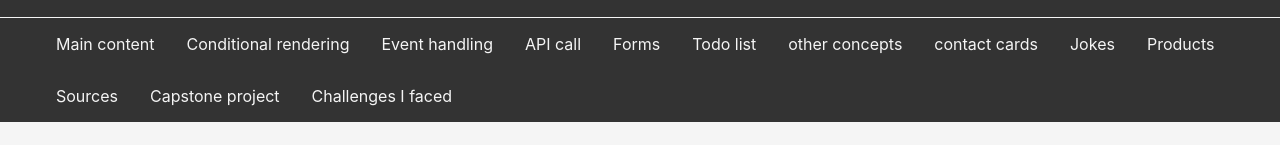
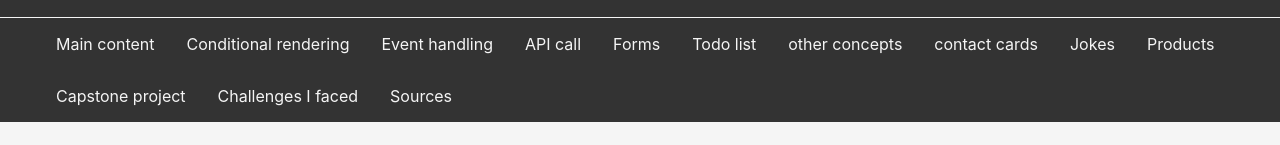
Before and after one commit to snigdhesh/react-course-customized, a React (Create React App) app: page /challenges in a window 1280 px wide. Shown: the part 133-278 px from the top of the page. Built offline with nearby package versions, Linux system fonts and the light colour scheme.

Commit message:
rearranging icons on navbar

```diff
--- a/src/components/NavbarComponent.js
+++ b/src/components/NavbarComponent.js
@@ -17,9 +17,9 @@ class NavbarComponent extends Component{
                     <Link to="/contacts"><li>contact cards</li></Link>
                     <Link to="/jokes"><li>Jokes</li></Link>
                     <Link to="/products"><li>Products</li></Link>
-                    <Link to="/sources"><li>Sources</li></Link>
                     <Link to="/capstone"><li>Capstone project</li></Link>
                     <Link to="/challenges"><li>Challenges I faced</li></Link>
+                    <Link to="/sources"><li>Sources</li></Link>
                 </ul>
         )
     }
```
